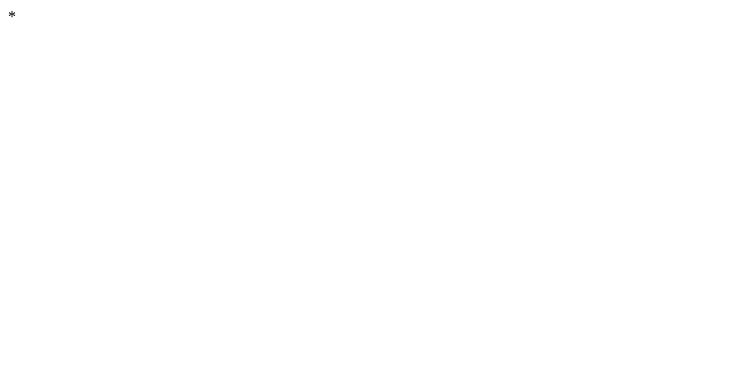
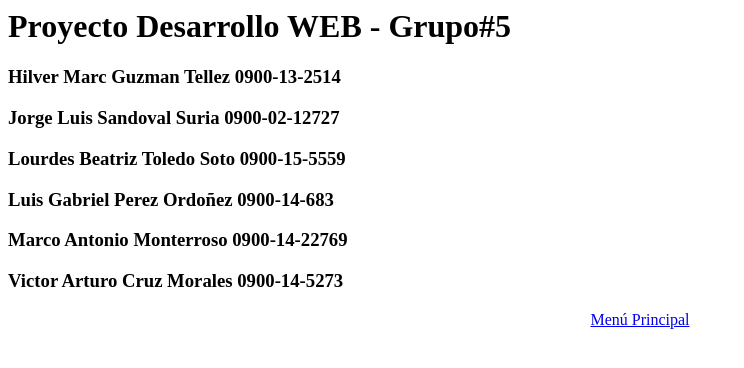
Before and after one commit to marcguzman/proyecto1dw, a plain HTML site: page contacto.html in a window 1280 px wide. Shown: the whole page, without its empty margins (0-744 px from the left). Drawn offline with Linux system fonts and the light colour scheme.

Commit message:
Agregacion pestaña contacto
Informacion del grupo sin css.

```diff
--- a/contacto.html
+++ b/contacto.html
@@ -1 +1,21 @@
-*
+<html>
+    <head>
+
+    </head>
+    <body>
+
+         <h1>Proyecto Desarrollo WEB - Grupo#5</h1>
+
+		<h3>Hilver Marc Guzman Tellez   0900-13-2514</h3>
+		<h3>Jorge Luis Sandoval Suria   0900-02-12727</h3>
+   	    <h3>Lourdes Beatriz Toledo Soto 0900-15-5559</h3>
+    	<h3>Luis Gabriel Perez Ordoñez  0900-14-683</h3>
+    	<h3>Marco Antonio Monterroso    0900-14-22769</h3>
+    	<h3>Victor Arturo Cruz Morales  0900-14-5273</h3>
+
+    <div align="center">
+        <label>  <a href ="index.html">Menú Principal</label>
+    </div>
+
+    </body>
+</html>
```
Also changed, not shown: index.html (+1 -1 lines).
